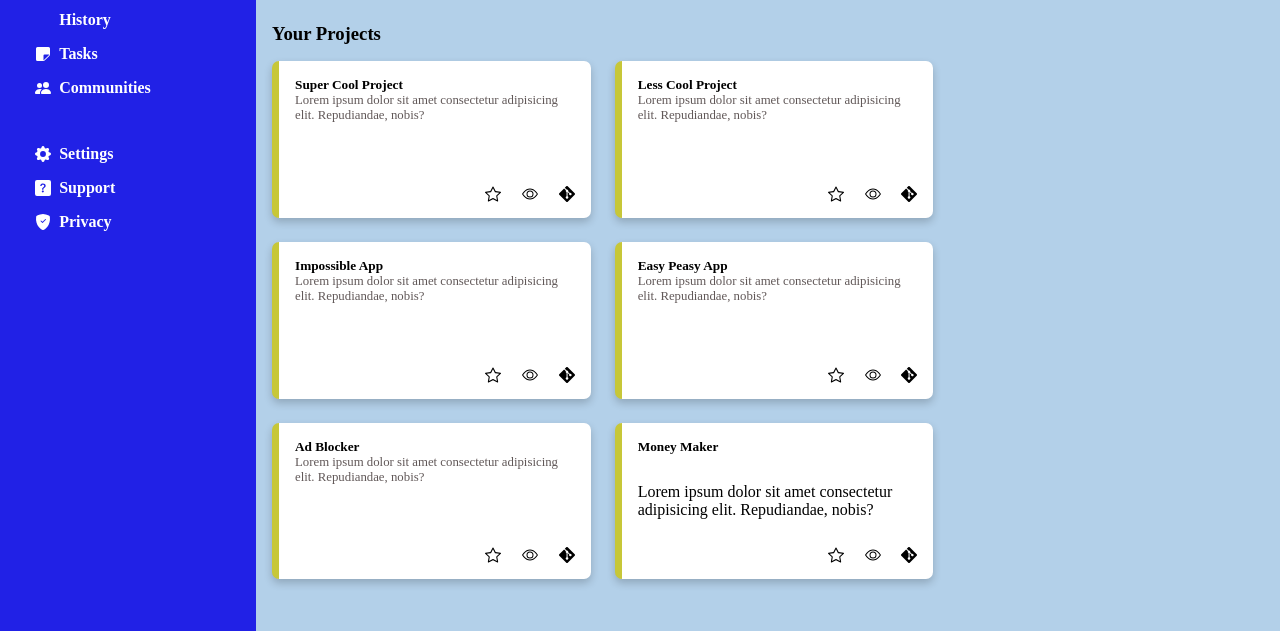
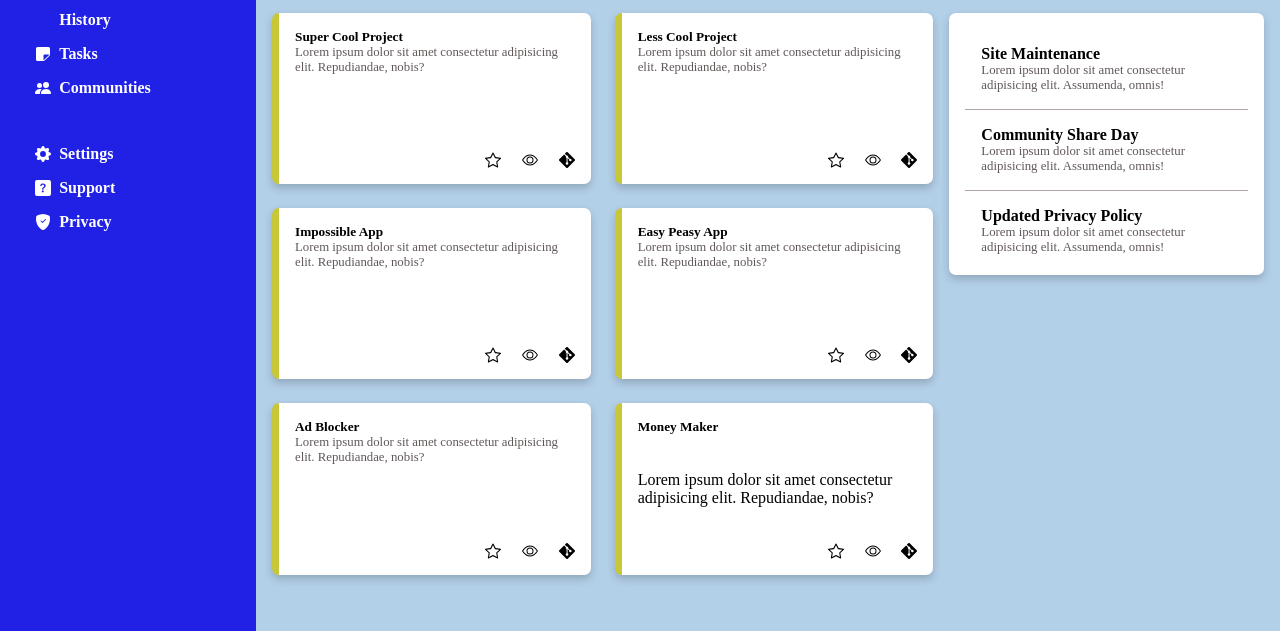
Before and after one commit to H-Rawat/admin-dashboard, a plain HTML site: page index.html in a window 1280 px wide. Shown: the part 169-800 px from the top of the page. Drawn offline with Linux system fonts and the light colour scheme.

Commit message:
finished the 'announcements' section

```diff
--- a/index.html
+++ b/index.html
@@ -180,7 +180,32 @@
               </div>
             </div>
           </div>
-          <div class="main-content-body-right-upper"></div>
+          <div class="main-content-body-right-upper">
+            <h3>Announcements</h3>
+            <div class="announcements">
+              <div class="announcement">
+                <h4>Site Maintenance</h4>
+                <div>
+                  Lorem ipsum dolor sit amet consectetur adipisicing elit.
+                  Assumenda, omnis!
+                </div>
+              </div>
+              <div class="announcement">
+                <h4>Community Share Day</h4>
+                <div>
+                  Lorem ipsum dolor sit amet consectetur adipisicing elit.
+                  Assumenda, omnis!
+                </div>
+              </div>
+              <div class="announcement">
+                <h4>Updated Privacy Policy</h4>
+                <div>
+                  Lorem ipsum dolor sit amet consectetur adipisicing elit.
+                  Assumenda, omnis!
+                </div>
+              </div>
+            </div>
+          </div>
           <div class="main-content-body-right-lower"></div>
         </div>
       </div>
--- a/style.css
+++ b/style.css
@@ -196,3 +196,32 @@
   justify-content: flex-end;
   column-gap: 1.3rem;
 }
+
+.main-content-body-right-upper {
+  padding-left: 1rem;
+}
+
+.main-content-body-right-upper h3 {
+  margin-bottom: 1rem;
+}
+
+.main-content-body-right-upper .announcements {
+  height: 84%;
+  background-color: white;
+  border-radius: 7px;
+  box-shadow: 0 4px 8px 0 rgba(0, 0, 0, 0.2);
+  padding: 1rem;
+}
+
+.announcement {
+  padding: 1rem;
+}
+
+.announcement:not(:last-child) {
+  border-bottom: 1px solid rgb(179, 165, 165);
+}
+
+.announcement div {
+  font-size: 0.8rem;
+  color: rgb(97, 88, 88);
+}
```
